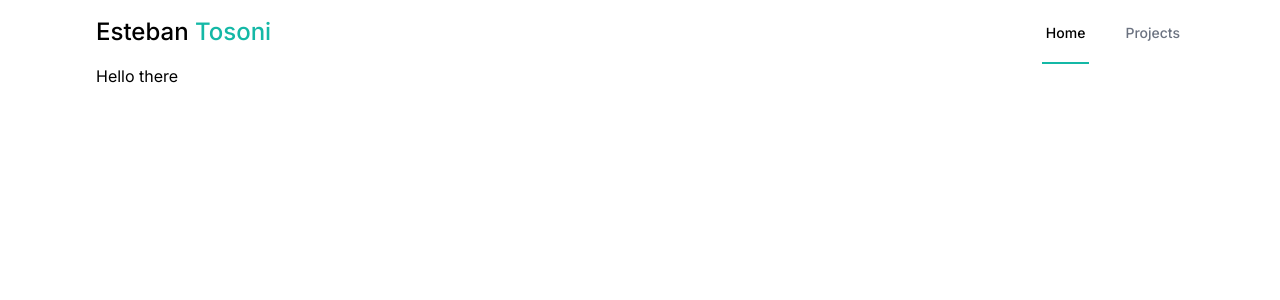
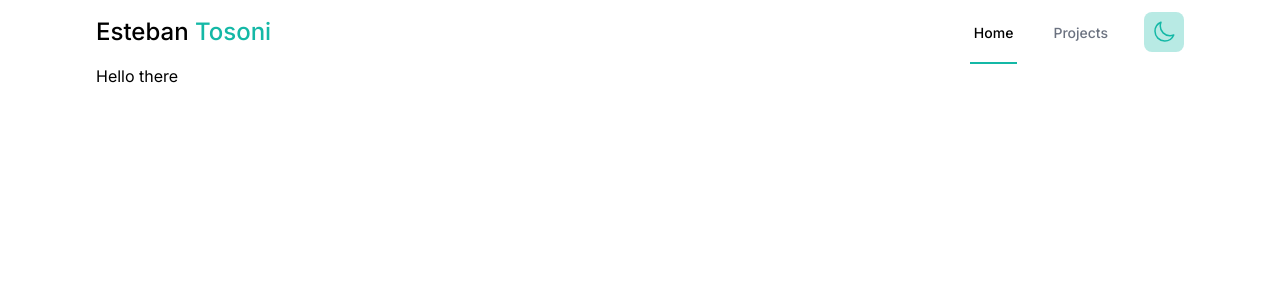
Before and after one commit to estebantosoni/portfolio-next, a Next.js app: page / in a window 1280 px wide. Shown: the top 300 px of the page. Built offline with nearby package versions, Linux system fonts and the light colour scheme.

Commit message:
add dark mode

```diff
--- a/src/app/components/Navbar.tsx
+++ b/src/app/components/Navbar.tsx
@@ -3,6 +3,7 @@
 import { Disclosure } from "@headlessui/react"
 import Link from "next/link"
 import { usePathname } from "next/navigation"
+import ThemeBtn from "./ThemeBtn"
 
 
 
@@ -34,9 +35,11 @@
                                         : "border-transparent text-gray-500 dark:text-gray-300 dark:hover:text-white inline-flex items-center px-1 pt-1 border-b-2 text-sm font-medium"}`}>
                                         Projects
                                     </Link>
+                                    <ThemeBtn />
                                 </div>
                             </div>
                             <div className="-mr-2 flex items-center sm:hidden">
+                                <ThemeBtn/>
                                 <Disclosure.Button className="inline-flex items-center justify-center p-2 rounded-md text-gray-400
                                 hover:text-gray-500 hover:bg-gray-100 focus:outline-none focus:ring-2 focus:ring-inset focus:ring-teal-500
                                 dark:hover:bg-gray-800">
--- /dev/null
+++ b/src/app/components/Provider.tsx
@@ -0,0 +1,10 @@
+"use client"
+
+import { ThemeProvider } from "next-themes"
+import { ReactNode } from "react"
+
+export function Provider({children}:{children: ReactNode}){
+    return <ThemeProvider attribute="class">
+        {children}
+    </ThemeProvider>
+}
--- /dev/null
+++ b/src/app/components/ThemeBtn.tsx
@@ -0,0 +1,35 @@
+"use client"
+
+import { useTheme } from "next-themes";
+import { useEffect, useState } from "react";
+
+export default function ThemeBtn(){
+
+    const {setTheme, resolvedTheme} = useTheme();
+    const [mounted, setMounted] = useState(false);
+
+    useEffect( () => {
+        setMounted(true);
+    }, [])
+
+    if(!mounted){
+        return null;
+    }
+
+    return (
+        <button onClick={() => setTheme(resolvedTheme === "dark" ? "light" : "dark")} className="bg-teal-500/30 p-2 rounded-lg text-teal-500">
+            {
+                resolvedTheme === "dark" ?
+                (
+                    <svg xmlns="http://www.w3.org/2000/svg" fill="none" viewBox="0 0 24 24" strokeWidth={1.5} stroke="currentColor" className="w-6 h-6">
+                        <path strokeLinecap="round" strokeLinejoin="round" d="M12 3v2.25m6.364.386l-1.591 1.591M21 12h-2.25m-.386 6.364l-1.591-1.591M12 18.75V21m-4.773-4.227l-1.591 1.591M5.25 12H3m4.227-4.773L5.636 5.636M15.75 12a3.75 3.75 0 11-7.5 0 3.75 3.75 0 017.5 0z" />
+                    </svg>
+                ) : (
+                    <svg xmlns="http://www.w3.org/2000/svg" fill="none" viewBox="0 0 24 24" strokeWidth={1.5} stroke="currentColor" className="w-6 h-6">
+                        <path strokeLinecap="round" strokeLinejoin="round" d="M21.752 15.002A9.718 9.718 0 0118 15.75c-5.385 0-9.75-4.365-9.75-9.75 0-1.33.266-2.597.748-3.752A9.753 9.753 0 003 11.25C3 16.635 7.365 21 12.75 21a9.753 9.753 0 009.002-5.998z" />
+                    </svg>
+                )
+            }
+        </button>
+    )
+}
--- a/src/app/layout.tsx
+++ b/src/app/layout.tsx
@@ -2,6 +2,7 @@
 import { Inter } from 'next/font/google'
 import './globals.css'
 import Navbar from './components/Navbar'
+import { Provider } from './components/Provider'
 
 const inter = Inter({ subsets: ['latin'] })
 
@@ -16,12 +17,14 @@
   children: React.ReactNode
 }) {
   return (
-    <html lang="en">
+    <html lang="en" suppressHydrationWarning>
       <body className={`${inter.className} bg-white text-black dark:bg-[#090908] dark:text-white h-full selection:bg-gray-50 dark:selection:bg-gray-800`}>
-        <Navbar />
-        <main className='max-w-6xl mx-auto px-4 sm:px-6 lg:px-8'>
-          {children}
-        </main>
+        <Provider>
+          <Navbar />
+          <main className='max-w-6xl mx-auto px-4 sm:px-6 lg:px-8'>
+            {children}
+          </main>
+        </Provider>
       </body>
     </html>
   )
--- a/tailwind.config.ts
+++ b/tailwind.config.ts
@@ -6,6 +6,7 @@
     './src/components/**/*.{js,ts,jsx,tsx,mdx}',
     './src/app/**/*.{js,ts,jsx,tsx,mdx}',
   ],
+  darkMode: "class",
   theme: {
     extend: {},
   },
```
